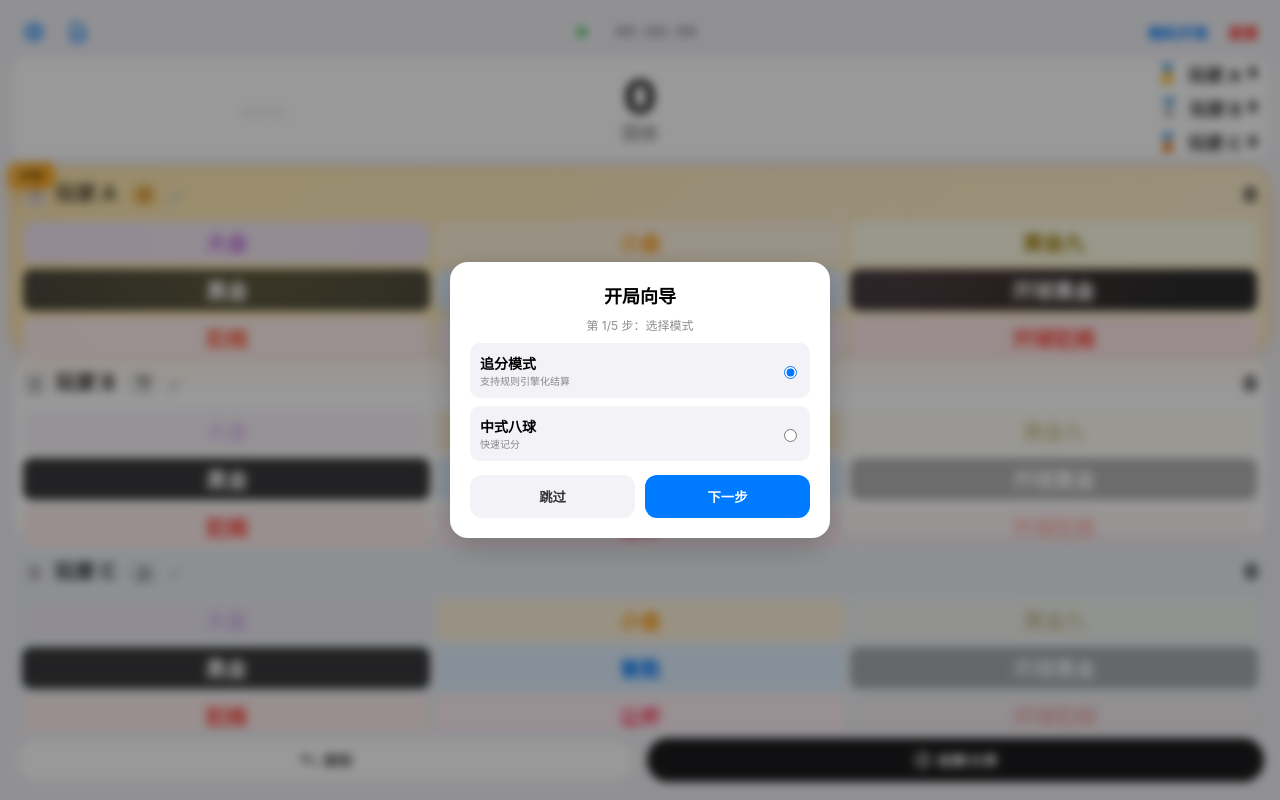
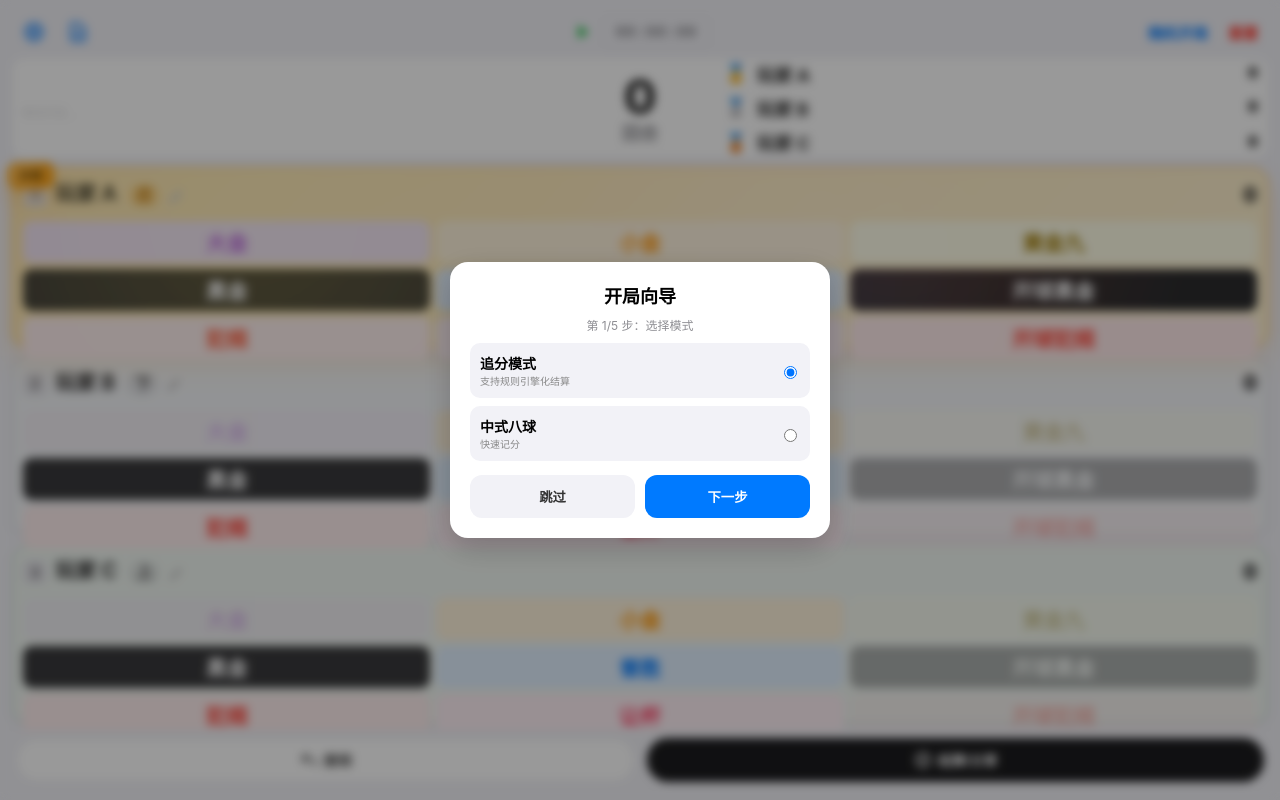
Before and after one commit to Liam-Wei/billiards, a plain HTML site: page index.html in a window 1280 px wide. Drawn offline with nearby package versions, Linux system fonts and the light colour scheme.

Commit message:
Update index.html

```diff
--- a/index.html
+++ b/index.html
@@ -78,7 +78,7 @@
             flex-shrink: 0; height: 100px;
             margin: 4px 12px;
             display: grid;
-            grid-template-columns: 1.2fr 0.6fr 1.2fr;
+            grid-template-columns: 0.5fr auto 0.5fr;
             align-items: center;
             background: white;
             border-radius: 12px;
@@ -90,7 +90,7 @@
         .logs-area {
             display: flex; flex-direction: column; justify-content: center;
             font-size: 11px; line-height: 1.35; color: #8E8E93; text-align: left; overflow: hidden;
-            height: 100%; padding: 4px 0;
+            height: 100%; padding: 4px 0; justify-self: start; max-width: 32vw;
         }
         .log-line { white-space: nowrap; overflow: hidden; text-overflow: ellipsis; }
         .log-line.latest { color: var(--c-primary); font-weight: 600; font-size: 11.5px; }
@@ -105,9 +105,10 @@
         .leaderboard-area {
             display: grid; grid-template-rows: repeat(3, 1fr); height: 100%;
             font-size: clamp(15px, 2.5vh, 18px); color: #333; gap: 3px; align-items: stretch;
-        }
-        .lb-row { display: flex; align-items: center; height: 100%; column-gap: 6px; width: fit-content; justify-self: end; }
-        .lb-left { display: flex; align-items: center; gap: 6px; min-width: 0; flex-shrink: 1; }
+            width: 90%; justify-self: end;
+        }
+        .lb-row { display: flex; align-items: center; height: 100%; column-gap: 6px; width: 100%; justify-content: space-between; }
+        .lb-left { display: flex; align-items: center; gap: 6px; min-width: 0; flex: 1; }
         .lb-rank { width: 1.6em; text-align: center; font-size: 1em; flex: none; }
         .lb-name { font-weight: 700; font-size: 1em; overflow: hidden; text-overflow: ellipsis; white-space: nowrap; color: #333; text-align: left; min-width: 0; }
         .lb-score { font-family: monospace; font-weight: 900; font-size: 0.96em; color: #000; text-align: right; font-variant-numeric: tabular-nums; }
@@ -171,9 +172,15 @@
             border: 1.5px solid rgba(142, 142, 147, 0.3);
             background: #ECF1F6; /* 冷灰蓝背景 */
         }
-        /* 结算前端列表：第2/第3张背景交换 */
-        #container > .player-card:nth-child(2) { background: var(--bg-card); border-color: rgba(229,229,234,0.75); }
-        #container > .player-card:nth-child(3) { background: #ECF1F6; border-color: rgba(142, 142, 147, 0.3); }
+        /* 结算前端列表：第2/第3张背景与边框 */
+        #container > .player-card:nth-child(2) {
+            background: #F4F6F8;
+            border: 1.5px solid rgba(170, 180, 190, 0.5);
+        }
+        #container > .player-card:nth-child(3) {
+            background: #F1F7F2;
+            border: 1.5px solid rgba(120, 165, 140, 0.45);
+        }
 
         .card-header-row { display: flex; justify-content: space-between; align-items: center; margin-bottom: 4px; }
         .left-info { display: flex; align-items: center; gap: 8px; cursor: pointer; font-size: clamp(19px, 2.6vh, 24px); }
```
